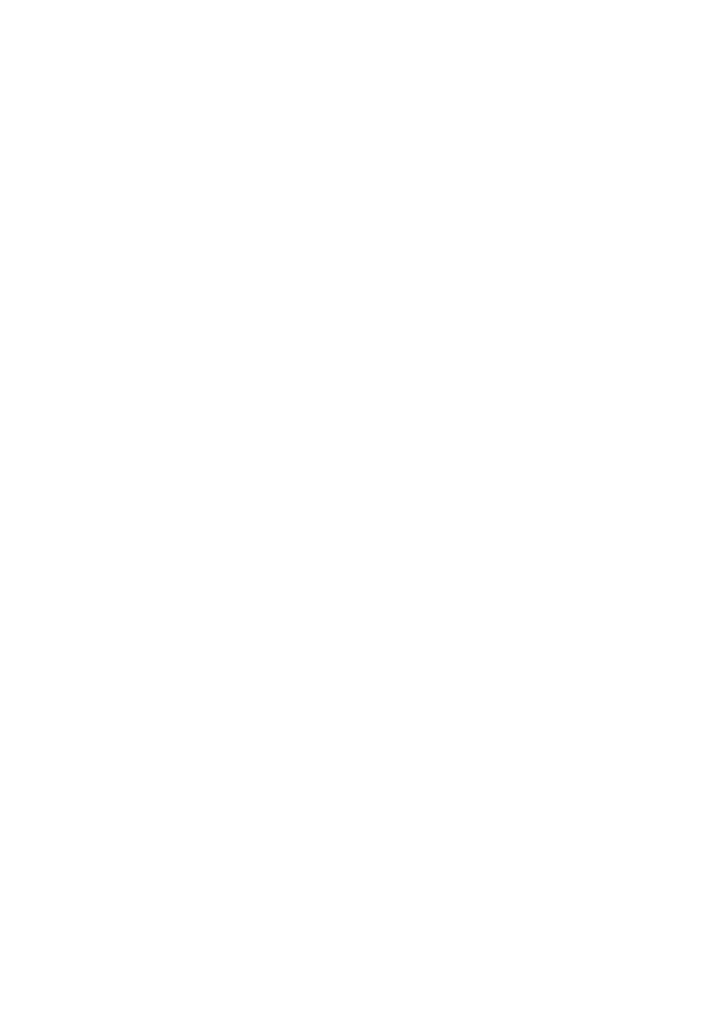
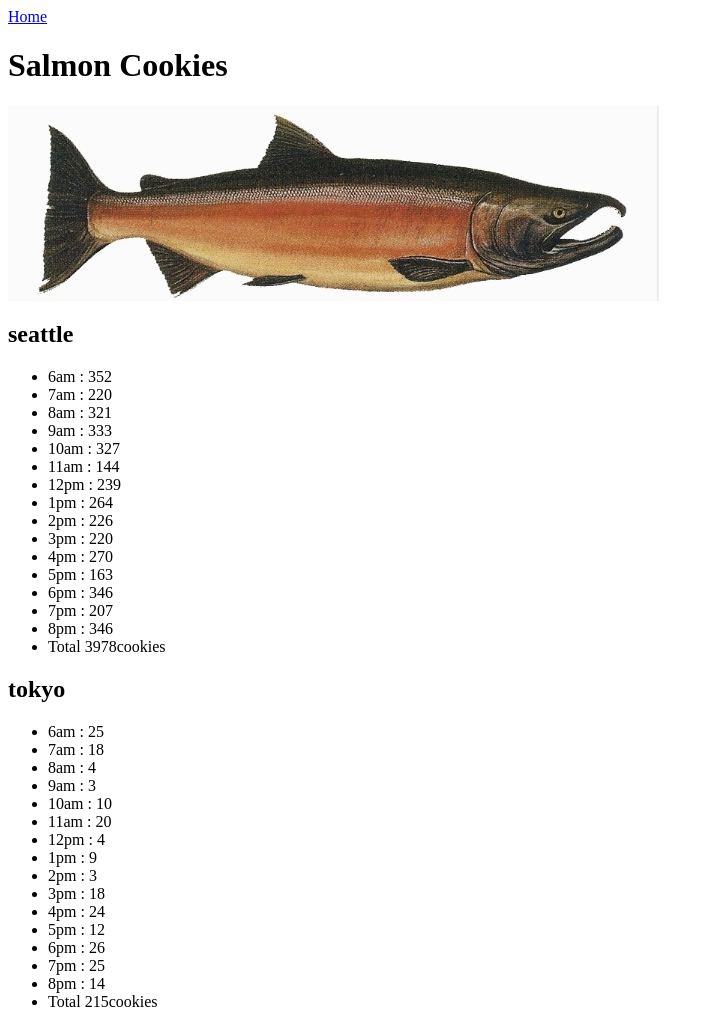
Before and after one commit to halaabuqamar/cookie-stand, a plain HTML site: page sales.html in a window 1280 px wide. Shown: the top 1014 px of the page, without its empty margins (0-714 px from the left). Before the commit the page ends 800 px from the top, so only its background shows below. Drawn offline with Linux system fonts and the light colour scheme.

Commit message:
donelab6

```diff
--- a/index.html
+++ b/index.html
@@ -1,18 +1,20 @@
-<html>
+<html lang="en">
+<head>
+    <meta charset="UTF-8">
+    <meta http-equiv="X-UA-Compatible" content="IE=edge">
+    <meta name="viewport" content="width=device-width, initial-scale=1.0">
+    <title>Salmon Cookies</title>
+</head>
+<body>
     <header>
-<title>Salmon cookies</title>
+        <a href="./sales.html">sales</a>
+        <h1>Salmon Cookies</h1>
+
+        <img src="./image.jpg/salmon pic.jpeg" >
     </header>
-    <body>
-        <h2></h2>
-        <ul>
-            <li>  </li>
-            <li></li>
-            <li></li>
-        </ul>
-        <script src="app.js" type="text/javascript"></script>
-
-    </body>
-
+    <main></main>
     <footer>
+        <script src="./js/app.js"></script>
     </footer>
+</body>
 </html>
--- /dev/null
+++ b/js/app.js
@@ -0,0 +1,235 @@
+
+  'use strict';
+
+  let hours = ['6am', '7am', '8am', '9am', '10am', '11am', '12pm', '1pm', '2pm', '3pm', '4pm', '5pm', '6pm', '7pm', '8pm'];
+
+  function getRandomNumber(min,max){
+    return Math.floor(Math.random() * (max-min+1)+min);
+  }
+
+
+  let seattle= {
+    location:'seattle',
+    minCust:23,
+    maxCust:65,
+    avgsale:6.3,
+    cookiesPerHour:[],
+    totalDailyCookies:0,
+    calcCookiesPerHour:function () {
+      for (let i = 0; i < hours.length; i++) {
+        let cookiePerHour=Math.floor(
+          getRandomNumber(this.minCust,this.maxCust)*this.avgsale
+          );
+        this.totalDailyCookies+=cookiePerHour;
+        this.cookiesPerHour.push(cookiePerHour);
+      }
+    },
+    render :function(){
+     this.calcCookiesPerHour();
+     const container= document.getElementById('shops');
+     console.log(container);
+     let articleEl=document.createElement('article');
+     container.appendChild(articleEl);
+     const h2El=document.createElement('h2');
+     articleEl.appendChild(h2El);
+     h2El.textContent= this.location;
+     const ulEl =document.createElement('ul');
+     articleEl.appendChild(ulEl);
+     for (let i = 0; i < hours.length; i++) {
+       const liEL=document.createElement('li');
+       ulEl.appendChild(liEL);
+       liEL.textContent =`${hours[i]} : ${this.cookiesPerHour[i]}`;
+     }
+     const liEL= document.createElement('li');
+     ulEl.appendChild(liEL);
+     liEL.textContent= `Total ${this.totalDailyCookies}cookies ` ;
+    },
+  };
+
+
+
+
+
+
+  let tokyo= {
+    location:'tokyo',
+    minCust:3,
+    maxCust:24,
+    avgsale:1.2,
+    cookiesPerHour:[],
+    totalDailyCookies:0,
+    calcCookiesPerHour:function () {
+      for (let i = 0; i < hours.length; i++) {
+        let cookiePerHour=Math.floor(
+          getRandomNumber(this.minCust,this.maxCust)*this.avgsale
+          );
+        this.totalDailyCookies+=cookiePerHour;
+        this.cookiesPerHour.push(cookiePerHour);
+      }
+    },
+    render :function(){
+     this.calcCookiesPerHour();
+     const container= document.getElementById('shops');
+     let articleEl=document.createElement('article');
+     container.appendChild(articleEl);
+     const h2El=document.createElement('h2');
+     articleEl.appendChild(h2El);
+     h2El.textContent= this.location;
+     const ulEl =document.createElement('ul');
+     articleEl.appendChild(ulEl);
+     for (let i = 0; i < hours.length; i++) {
+       const liEL=document.createElement('li');
+       ulEl.appendChild(liEL);
+       liEL.textContent =`${hours[i]} : ${this.cookiesPerHour[i]}`;
+     }
+     const liEL= document.createElement('li');
+     ulEl.appendChild(liEL);
+     liEL.textContent= `Total ${this.totalDailyCookies}cookies ` ;
+    },
+  };
+
+
+
+
+
+
+
+
+
+
+  let dubai= {
+    location:'dubai',
+    minCust:11,
+    maxCust:38,
+    avgsale:3.7,
+    cookiesPerHour:[],
+    totalDailyCookies:0,
+    calcCookiesPerHour:function () {
+      for (let i = 0; i < hours.length; i++) {
+        let cookiePerHour=Math.floor(
+          getRandomNumber(this.minCust,this.maxCust)*this.avgsale
+          );
+        this.totalDailyCookies+=cookiePerHour;
+        this.cookiesPerHour.push(cookiePerHour);
+      }
+    },
+    render :function(){
+     this.calcCookiesPerHour();
+     const container= document.getElementById('shops');
+     let articleEl=document.createElement('article');
+     container.appendChild(articleEl);
+     const h2El=document.createElement('h2');
+     articleEl.appendChild(h2El);
+     h2El.textContent= this.location;
+     const ulEl =document.createElement('ul');
+     articleEl.appendChild(ulEl);
+     for (let i = 0; i < hours.length; i++) {
+       const liEL=document.createElement('li');
+       ulEl.appendChild(liEL);
+       liEL.textContent =`${hours[i]} : ${this.cookiesPerHour[i]}`;
+     }
+     const liEL= document.createElement('li');
+     ulEl.appendChild(liEL);
+     liEL.textContent= `Total ${this.totalDailyCookies}cookies ` ;
+    },
+  };
+
+
+
+
+
+
+  let paris= {
+    location:'paris',
+    minCust:20,
+    maxCust:38,
+    avgsale:2.3,
+    cookiesPerHour:[],
+    totalDailyCookies:0,
+    calcCookiesPerHour:function () {
+      for (let i = 0; i < hours.length; i++) {
+        let cookiePerHour=Math.floor(
+          getRandomNumber(this.minCust,this.maxCust)*this.avgsale
+          );
+        this.totalDailyCookies+=cookiePerHour;
+        this.cookiesPerHour.push(cookiePerHour);
+      }
+    },
+    render :function(){
+     this.calcCookiesPerHour();
+     const container= document.getElementById('shops');
+     let articleEl=document.createElement('article');
+     container.appendChild(articleEl);
+     const h2El=document.createElement('h2');
+     articleEl.appendChild(h2El);
+     h2El.textContent= this.location;
+     const ulEl =document.createElement('ul');
+     articleEl.appendChild(ulEl);
+     for (let i = 0; i < hours.length; i++) {
+       const liEL=document.createElement('li');
+       ulEl.appendChild(liEL);
+       liEL.textContent =`${hours[i]} : ${this.cookiesPerHour[i]}`;
+     }
+     const liEL= document.createElement('li');
+     ulEl.appendChild(liEL);
+     liEL.textContent= `Total ${this.totalDailyCookies}cookies ` ;
+    },
+  };
+
+
+
+
+
+  let lima= {
+    location:'lima',
+    minCust:2,
+    maxCust:16,
+    avgsale:4.6,
+    cookiesPerHour:[],
+    totalDailyCookies:0,
+    calcCookiesPerHour:function () {
+      for (let i = 0; i < hours.length; i++) {
+        let cookiePerHour=Math.floor(
+          getRandomNumber(this.minCust,this.maxCust)*this.avgsale
+          );
+        this.totalDailyCookies+=cookiePerHour;
+        this.cookiesPerHour.push(cookiePerHour);
+      }
+    },
+    render :function(){
+     this.calcCookiesPerHour();
+     const container= document.getElementById('shops');
+     let articleEl=document.createElement('article');
+     container.appendChild(articleEl);
+     const h2El=document.createElement('h2');
+     articleEl.appendChild(h2El);
+     h2El.textContent= this.location;
+     const ulEl =document.createElement('ul');
+     articleEl.appendChild(ulEl);
+     for (let i = 0; i < hours.length; i++) {
+       const liEL=document.createElement('li');
+       ulEl.appendChild(liEL);
+       liEL.textContent =`${hours[i]} : ${this.cookiesPerHour[i]}`;
+     }
+     const liEL= document.createElement('li');
+     ulEl.appendChild(liEL);
+     liEL.textContent= `Total ${this.totalDailyCookies}cookies ` ;
+    },
+  };
+
+
+
+
+
+
+
+
+
+
+
+//call
+seattle.render();
+tokyo.render();
+dubai.render();
+paris.render();
+lima.render();
--- a/sales.html
+++ b/sales.html
@@ -0,0 +1,22 @@
+<html lang="en">
+<head>
+    <meta charset="UTF-8">
+    <meta http-equiv="X-UA-Compatible" content="IE=edge">
+    <meta name="viewport" content="width=device-width, initial-scale=1.0">
+    <title>Salmon Cookies</title>
+</head>
+<body>
+    <header>
+        <a href="./index.html">Home</a>
+        <h1>Salmon Cookies</h1>
+
+        <img src="./image.jpg/salmon pic.jpeg" >
+    </header>
+    <main>
+        <section id="shops"></section>
+    </main>
+    <footer>
+        <script src="./js/app.js"></script>
+    </footer>
+</body>
+</html>
```
Also changed, not shown: app.js (deleted, +0 -145 lines), image.jpg/salmon cookie.jpg (deleted), image.jpg/salmon pic.jpeg (added).
